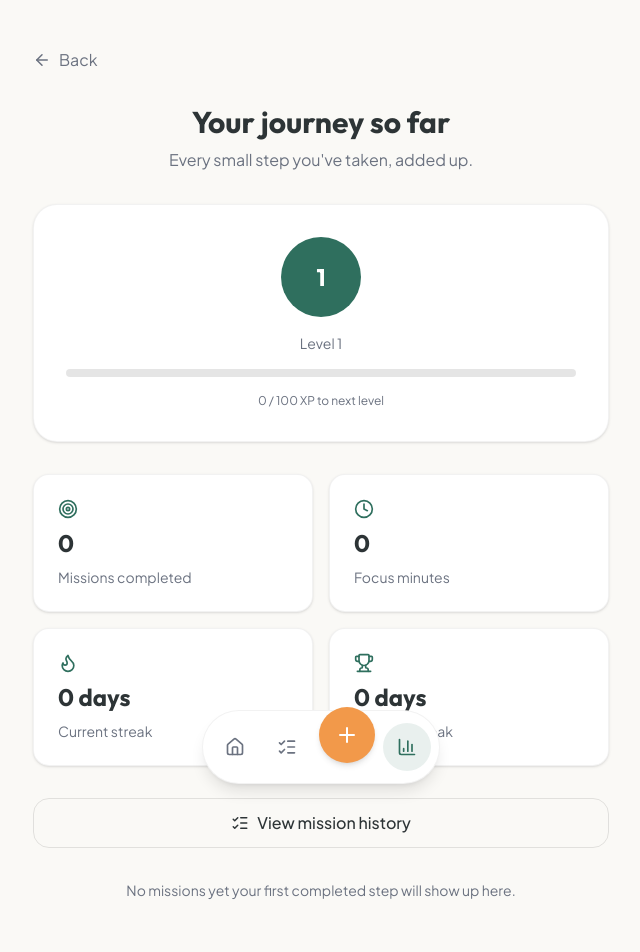
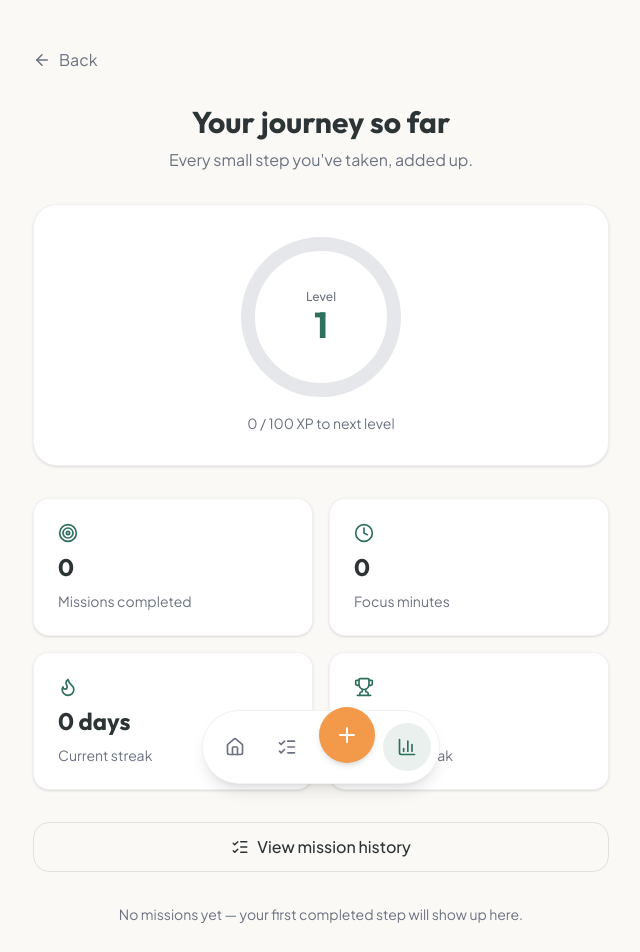
Before and after one commit to kaycee3y/kairo, a Next.js app in the folder kairo/: page /stats in a window 1280 px wide. Shown: the top 952 px of the page, without its empty margins (319-959 px from the left). Built offline with nearby package versions, Linux system fonts and the light colour scheme.

Commit message:
Update page.tsx

```diff
--- a/kairo/src/app/stats/page.tsx
+++ b/kairo/src/app/stats/page.tsx
@@ -2,10 +2,10 @@
 
 import { useEffect } from "react";
 import { useRouter } from "next/navigation";
-import { motion } from "framer-motion";
 import { ArrowLeft, Flame, Target, Clock, Trophy, ListChecks } from "lucide-react";
 import { useKairoStore } from "@/lib/store/useKairoStore";
 import { xpRequiredForLevel } from "@/lib/xp";
+import { CircularProgress } from "@/components/ui/CircularProgress";
 
 export default function StatsPage() {
   const router = useRouter();
@@ -18,31 +18,13 @@ export default function StatsPage() {
 
   const xpNeededForNext = xpRequiredForLevel(progress.level);
   const xpProgressWithinLevel = progress.xp % xpNeededForNext;
-  const percentToNextLevel = Math.round(
-    (xpProgressWithinLevel / xpNeededForNext) * 100
-  );
+  const percentToNextLevel = Math.round((xpProgressWithinLevel / xpNeededForNext) * 100);
 
   const stats = [
-    {
-      icon: Target,
-      label: "Missions completed",
-      value: progress.totalMissionsCompleted,
-    },
-    {
-      icon: Clock,
-      label: "Focus minutes",
-      value: progress.totalFocusMinutes,
-    },
-    {
-      icon: Flame,
-      label: "Current streak",
-      value: `${progress.currentStreak} ${progress.currentStreak === 1 ? "day" : "days"}`,
-    },
-    {
-      icon: Trophy,
-      label: "Longest streak",
-      value: `${progress.longestStreak} ${progress.longestStreak === 1 ? "day" : "days"}`,
-    },
+    { icon: Target, label: "Missions completed", value: progress.totalMissionsCompleted },
+    { icon: Clock, label: "Focus minutes", value: progress.totalFocusMinutes },
+    { icon: Flame, label: "Current streak", value: `${progress.currentStreak} ${progress.currentStreak === 1 ? "day" : "days"}` },
+    { icon: Trophy, label: "Longest streak", value: `${progress.longestStreak} ${progress.longestStreak === 1 ? "day" : "days"}` },
   ];
 
   return (
@@ -58,39 +40,26 @@ export default function StatsPage() {
 
         <div className="flex flex-col items-center gap-2 text-center">
           <h1 className="font-display text-3xl font-bold">Your journey so far</h1>
-          <p className="text-[#6B7280]">
-            Every small step you&apos;ve taken, added up.
-          </p>
+          <p className="text-[#6B7280]">Every small step you&apos;ve taken, added up.</p>
         </div>
 
         <div className="rounded-3xl bg-white shadow-sm border border-black/5 p-8 flex flex-col items-center gap-4">
-          <div className="w-20 h-20 rounded-full bg-[#2F6F5E] flex items-center justify-center text-white font-display text-2xl font-bold">
-            {progress.level}
-          </div>
-          <p className="text-[#6B7280] text-sm">Level {progress.level}</p>
-
-          <div className="w-full h-2 rounded-full bg-black/10 overflow-hidden">
-            <motion.div
-              className="h-full bg-[#F2994A]"
-              animate={{ width: `${percentToNextLevel}%` }}
-              transition={{ duration: 0.6, ease: "easeOut" }}
-            />
-          </div>
-          <p className="text-xs text-[#6B7280]">
+          <CircularProgress percent={percentToNextLevel} size={160} strokeWidth={14}>
+            <div className="flex flex-col items-center">
+              <span className="text-xs text-[#6B7280] font-medium">Level</span>
+              <span className="font-display text-4xl font-bold text-[#2F6F5E]">{progress.level}</span>
+            </div>
+          </CircularProgress>
+          <p className="text-sm text-[#6B7280]">
             {xpProgressWithinLevel} / {xpNeededForNext} XP to next level
           </p>
         </div>
 
         <div className="grid grid-cols-2 gap-4">
           {stats.map((stat) => (
-            <div
-              key={stat.label}
-              className="rounded-2xl bg-white shadow-sm border border-black/5 p-6 flex flex-col gap-2"
-            >
+            <div key={stat.label} className="rounded-2xl bg-white shadow-sm border border-black/5 p-6 flex flex-col gap-2">
               <stat.icon size={20} className="text-[#2F6F5E]" />
-              <span className="font-display text-2xl font-bold">
-                {stat.value}
-              </span>
+              <span className="font-display text-2xl font-bold">{stat.value}</span>
               <span className="text-sm text-[#6B7280]">{stat.label}</span>
             </div>
           ))}
@@ -108,7 +77,7 @@ export default function StatsPage() {
 
         {progress.totalMissionsCompleted === 0 && (
           <p className="text-center text-[#6B7280] text-sm">
-            No missions yet your first completed step will show up here.
+            No missions yet — your first completed step will show up here.
           </p>
         )}
       </div>
```
